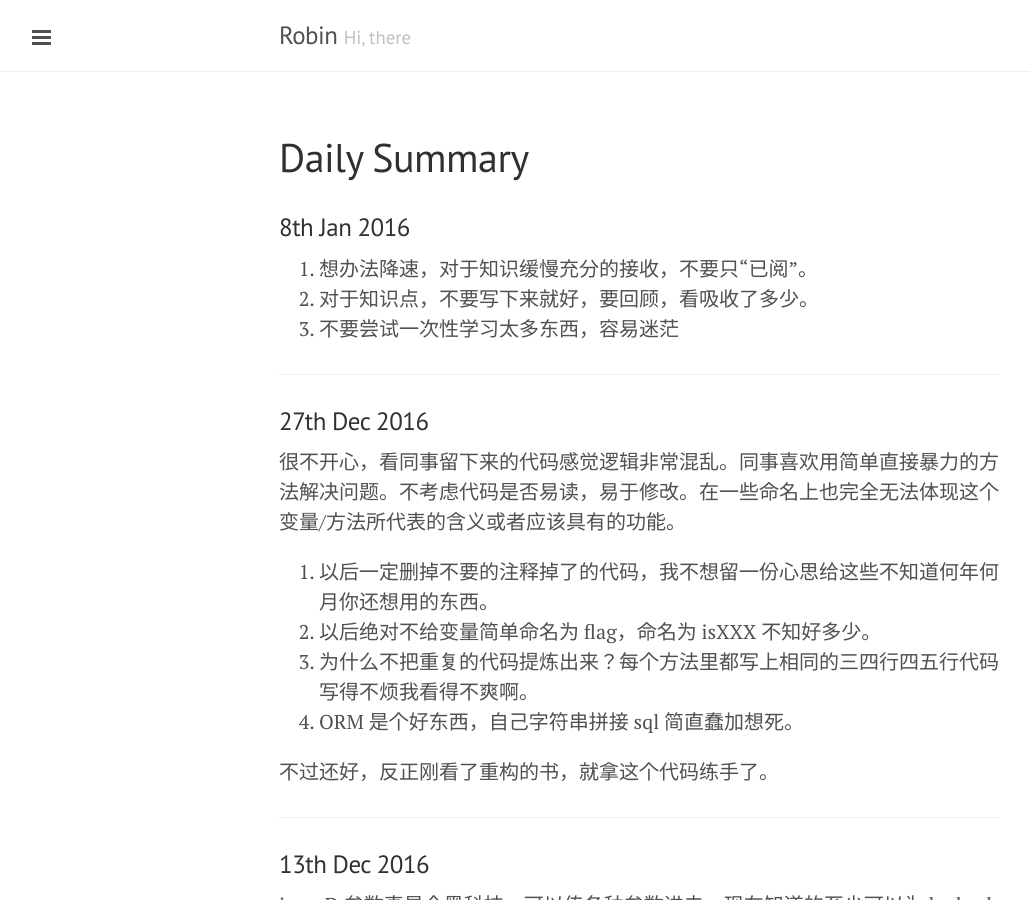
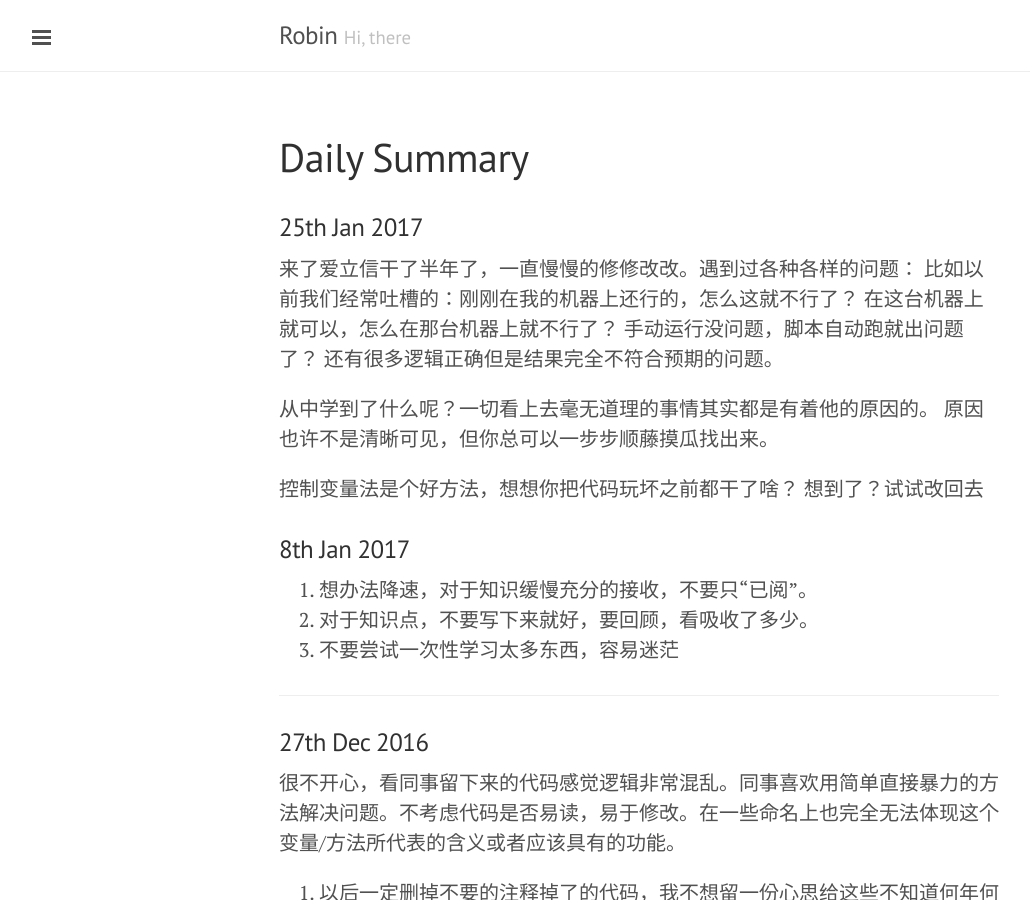
Before and after one commit to RobinGG/RobinGG.github.io, a Jekyll site: the page built from summary/index.md, in a window 1280 px wide and 900 px high. Shown: the whole window, without its empty margins (1-1031 px from the left). Built offline with Jekyll 4.4.1, drawn with Linux system fonts in a browser that asks for light colours.

Commit message:
Summary of Jan 25th

```diff
--- a/summary/index.md
+++ b/summary/index.md
@@ -2,8 +2,21 @@
 layout: page
 title:  Daily Summary
 ---
+### 25th Jan 2017
 
-### 8th Jan 2016
+来了爱立信干了半年了，一直慢慢的修修改改。遇到过各种各样的问题：
+比如以前我们经常吐槽的：刚刚在我的机器上还行的，怎么这就不行了？
+在这台机器上就可以，怎么在那台机器上就不行了？
+手动运行没问题，脚本自动跑就出问题了？
+还有很多逻辑正确但是结果完全不符合预期的问题。
+
+从中学到了什么呢？一切看上去毫无道理的事情其实都是有着他的原因的。
+原因也许不是清晰可见，但你总可以一步步顺藤摸瓜找出来。
+
+控制变量法是个好方法，想想你把代码玩坏之前都干了啥？
+想到了？试试改回去
+
+### 8th Jan 2017
 
 1. 想办法降速，对于知识缓慢充分的接收，不要只“已阅”。
 2. 对于知识点，不要写下来就好，要回顾，看吸收了多少。
```
